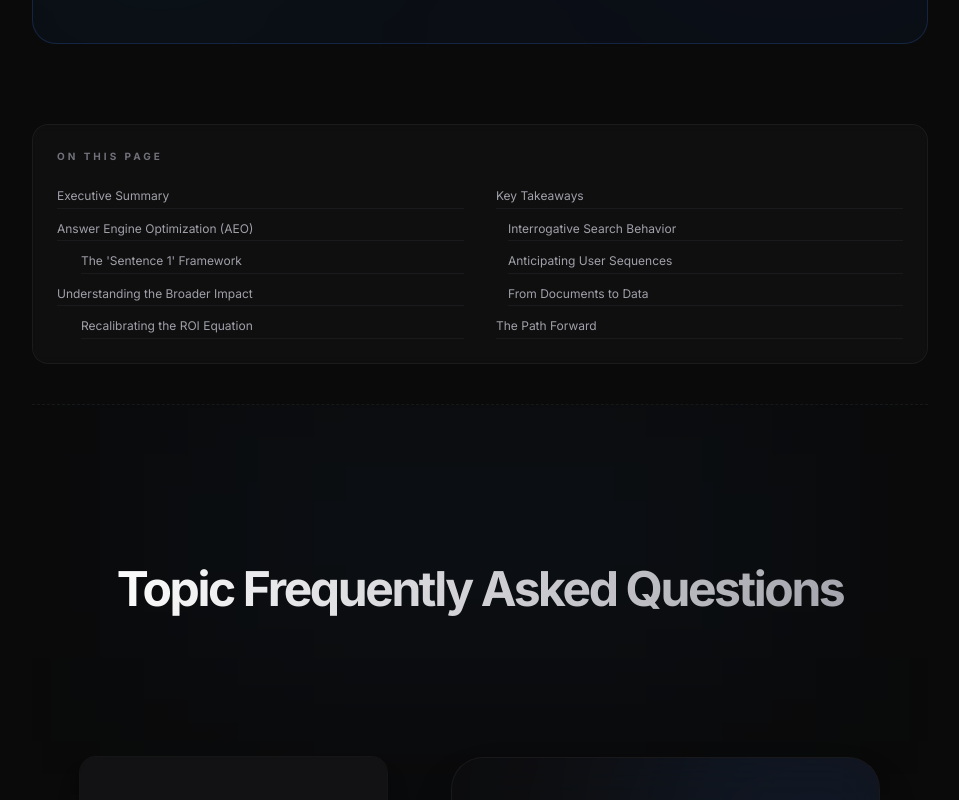
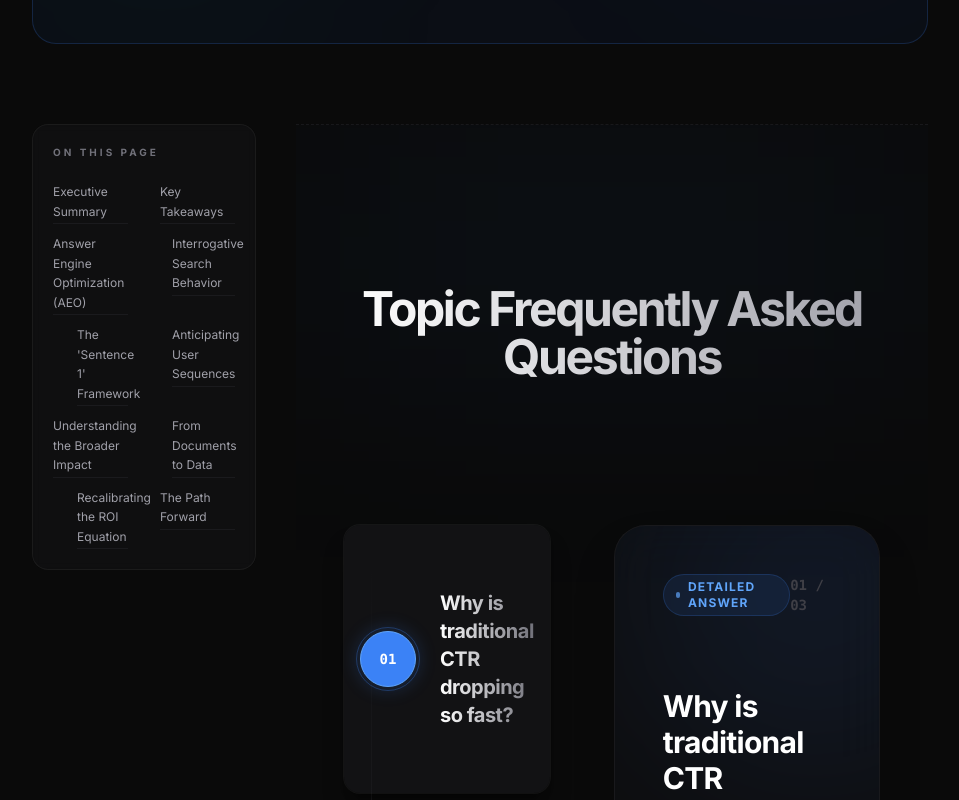
Before and after one commit to Chaitanya9184/portfolio, a Next.js app: page /blog/aeo-dominance-google-gemini-search-upgrades in a window 1280 px wide. Shown: the part 2800-3600 px from the top of the page, without its empty margins (160-1119 px from the left). Built offline with nearby package versions, Linux system fonts and the light colour scheme.

Commit message:
fix: Move On This Page index to sticky left column beside FAQs

```diff
--- a/src/app/blog/[slug]/BlogPostClient.tsx
+++ b/src/app/blog/[slug]/BlogPostClient.tsx
@@ -197,20 +197,26 @@ export default function BlogPostClient({ post }: BlogPostClientProps) {
                     </motion.div>
                 </div>
 
-                {/* FAQs — immediately after Expert Verdict */}
+                {/* FAQs + On This Page — side by side */}
                 {post.faqs && post.faqs.length > 0 && (
                     <motion.div
                         initial={{ opacity: 0, y: 20 }}
                         animate={{ opacity: 1, y: 0 }}
                         transition={{ delay: 0.5 }}
-                        className="mt-20"
+                        className="mt-20 flex flex-col lg:flex-row gap-10 items-start"
                     >
-                        {/* Compact inline Table of Contents — shown before FAQs */}
-                        <div className="mb-10 p-6 rounded-2xl bg-zinc-900/40 border border-white/5 backdrop-blur-sm">
-                            <p className="text-[10px] font-bold uppercase tracking-[0.3em] text-zinc-500 mb-5">On This Page</p>
-                            <TableOfContents content={post.content} inline />
+                        {/* Left: sticky On This Page index */}
+                        <aside className="w-full lg:w-56 shrink-0 lg:sticky lg:top-32 self-start">
+                            <div className="p-5 rounded-2xl bg-zinc-900/40 border border-white/5 backdrop-blur-sm">
+                                <p className="text-[10px] font-bold uppercase tracking-[0.3em] text-zinc-500 mb-5">On This Page</p>
+                                <TableOfContents content={post.content} inline />
+                            </div>
+                        </aside>
+
+                        {/* Right: FAQ accordion */}
+                        <div className="flex-1 min-w-0">
+                            <FAQSection faqs={post.faqs} title="Topic Frequently Asked Questions" />
                         </div>
-                        <FAQSection faqs={post.faqs} title="Topic Frequently Asked Questions" />
                     </motion.div>
                 )}
 
```
